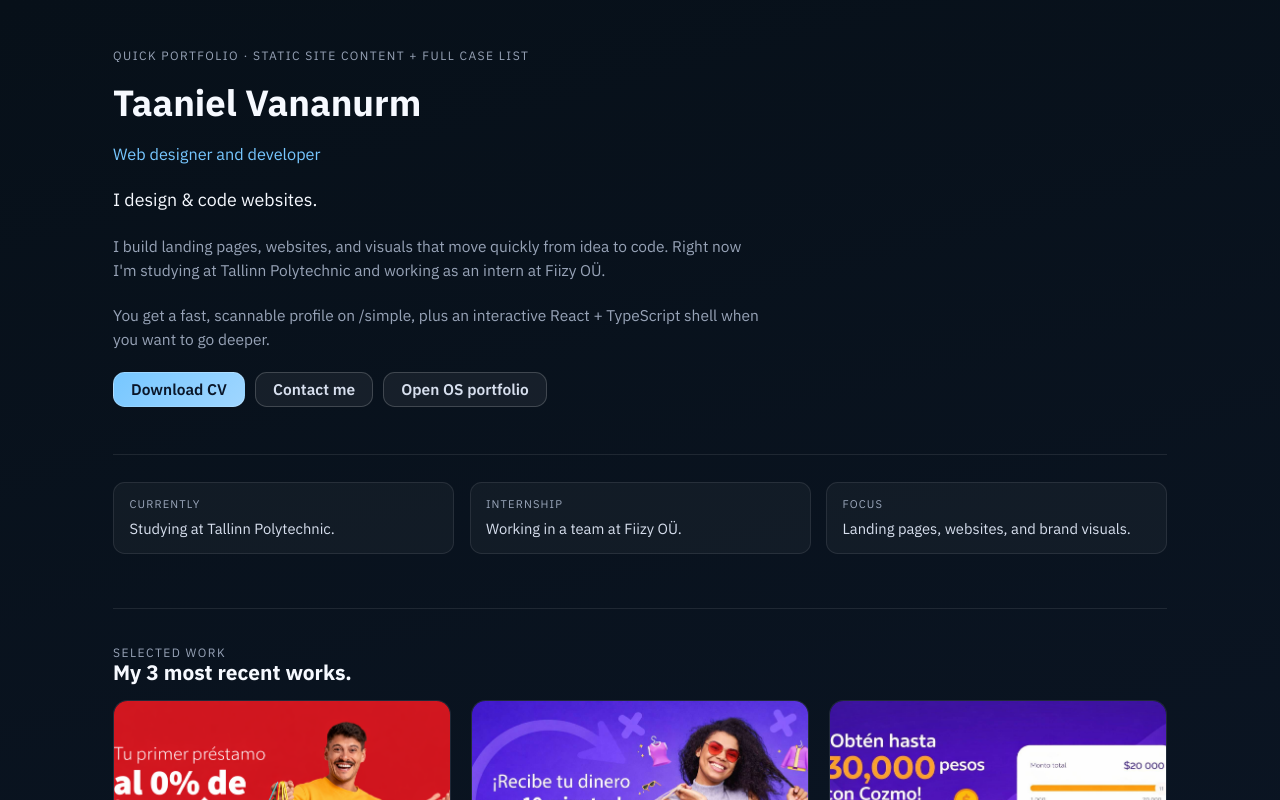
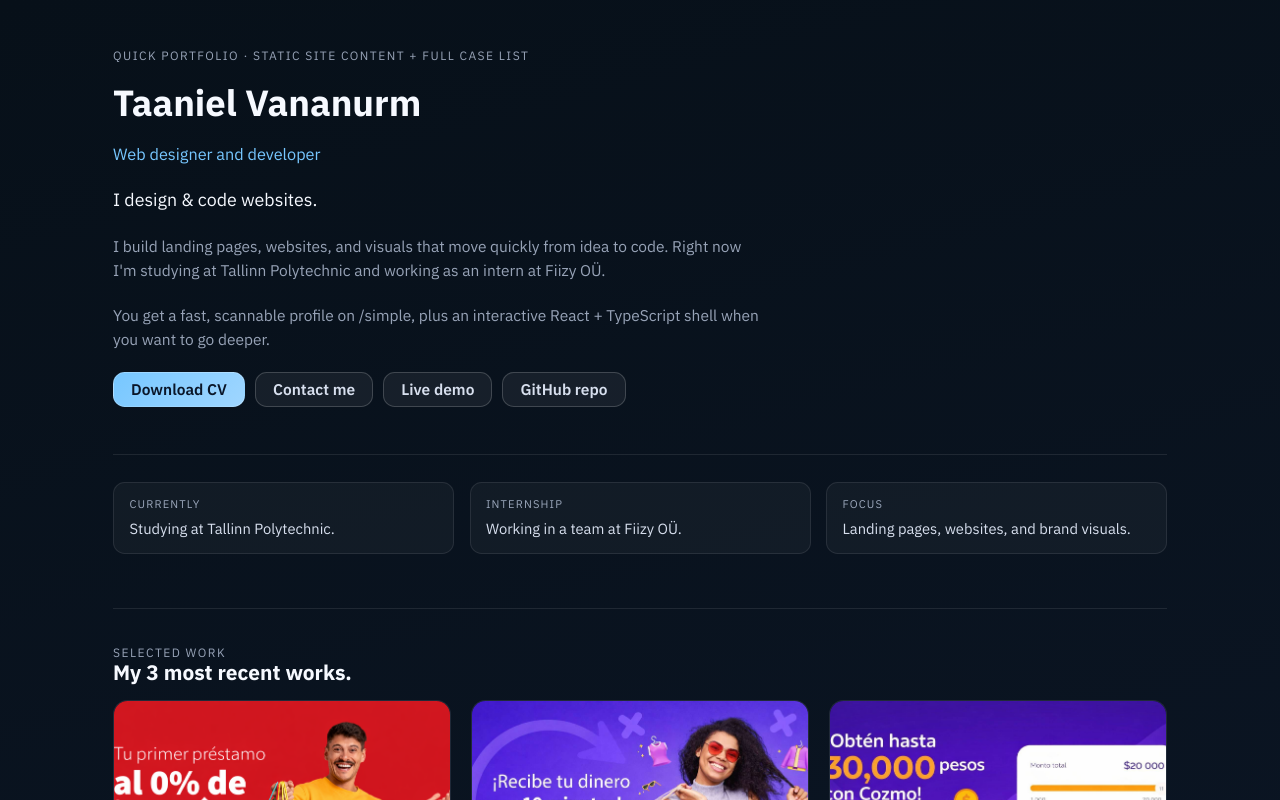
Before and after one commit to Taan1el/taaniel-portfolio-os, a React (Vite) app: page /simple in a window 1280 px wide. Shown: the top 800 px of the page. Built offline with nearby package versions, Linux system fonts and the light colour scheme.

Commit message:
feat: add live demo and repo links
Expose live demo + GitHub repo in /simple, Start menu, and Contact fast paths.

```diff
--- a/src/components/apps/contact-app.tsx
+++ b/src/components/apps/contact-app.tsx
@@ -1,7 +1,7 @@
 import { Copy, Download, ExternalLink, LayoutGrid, Mail, Phone } from "lucide-react";
 import { Link } from "react-router-dom";
 import { AppContent, AppScaffold } from "@/components/apps/app-layout";
-import { getResumeDownloadUrls, profile, socialLinks } from "@/data/portfolio";
+import { getResumeDownloadUrls, liveDemoUrl, profile, repoUrl, socialLinks } from "@/data/portfolio";
 import type { AppComponentProps } from "@/types/system";
 
 function copyToClipboard(value: string) {
@@ -72,6 +72,16 @@ export function ContactApp({ window }: AppComponentProps) {
             <span>Scrollable page without the desktop shell</span>
             <LayoutGrid size={15} />
           </Link>
+          <a className="contact-link-card" href={liveDemoUrl} target="_blank" rel="noreferrer">
+            <strong>Live demo</strong>
+            <span>Open the OS in a new tab</span>
+            <ExternalLink size={15} />
+          </a>
+          <a className="contact-link-card" href={repoUrl} target="_blank" rel="noreferrer">
+            <strong>GitHub repo</strong>
+            <span>Source code for this portfolio OS</span>
+            <ExternalLink size={15} />
+          </a>
           <a className="contact-link-card" href={getResumeDownloadUrls()[0]} download>
             <strong>Download CV</strong>
             <span>PDF · same file as Resume.pdf on the desktop</span>
--- a/src/components/recruiter/recruiter-view.tsx
+++ b/src/components/recruiter/recruiter-view.tsx
@@ -5,7 +5,9 @@ import { classicPortfolio } from "@/data/classic-portfolio";
 import {
   getResumeDownloadUrls,
   landingCopy,
+  liveDemoUrl,
   profile,
+  repoUrl,
   socialLinks,
 } from "@/data/portfolio";
 import { SafeImage } from "@/components/ui/safe-image";
@@ -55,9 +57,12 @@ export function RecruiterView() {
             <a className={styles.secondaryBtn} href={profile.email}>
               Contact me
             </a>
-            <Link className={styles.secondaryBtn} to="/">
-              Open OS portfolio
-            </Link>
+            <a className={styles.secondaryBtn} href={liveDemoUrl} target="_blank" rel="noreferrer">
+              Live demo
+            </a>
+            <a className={styles.secondaryBtn} href={repoUrl} target="_blank" rel="noreferrer">
+              GitHub repo
+            </a>
           </div>
 
           <dl className={styles.proofStrip}>
--- a/src/components/shell/desktop-surface.tsx
+++ b/src/components/shell/desktop-surface.tsx
@@ -13,7 +13,7 @@ interface DesktopSurfaceProps {
   nodes: Record<string, VirtualNode>;
   selectedIconId: string | null;
   iconPositions: Record<string, DesktopGridPosition>;
-  containerRef: RefObject<HTMLDivElement | null>;
+  containerRef: RefObject<HTMLDivElement>;
   gridMetrics: DesktopGridMetrics;
   toPixels: (position: DesktopGridPosition) => { x: number; y: number };
   onSelectIcon: (iconId: string | null) => void;
--- a/src/components/shell/start-menu.tsx
+++ b/src/components/shell/start-menu.tsx
@@ -1,7 +1,7 @@
 import { useEffect, useMemo, useRef, useState, type Ref, type RefObject } from "react";
 import { Mail } from "lucide-react";
 import { Button, ScrollArea } from "@/components/apps/app-layout";
-import { profile, socialLinks } from "@/data/portfolio";
+import { liveDemoUrl, profile, repoUrl, socialLinks } from "@/data/portfolio";
 import { getAppRegistry } from "@/lib/app-registry";
 import type { ShellAiSearchStatus } from "@/hooks/use-shell-ai-search";
 import type { ShellSearchAction, ShellSearchSection } from "@/lib/shell-search";
@@ -53,7 +53,7 @@ export function StartMenu({
       return state;
     }, {} as Record<AppCategory, boolean>)
   );
-  const menuRef = useRef<HTMLElement | null>(null);
+  const menuRef = useRef<HTMLElement>(null);
   const apps = getAppRegistry();
   const searching = searchQuery.trim().length > 0;
 
@@ -184,6 +184,12 @@ export function StartMenu({
         </div>
         <div className="start-menu__footer-meta">
           <div className="start-menu__links">
+            <a href={liveDemoUrl} target="_blank" rel="noreferrer">
+              Live demo
+            </a>
+            <a href={repoUrl} target="_blank" rel="noreferrer">
+              GitHub repo
+            </a>
             {socialLinks.slice(0, 4).map((link) => (
               <a key={link.label} href={link.url} target="_blank" rel="noreferrer">
                 {link.label}
--- a/src/components/shell/start-menu/start-menu-shell.tsx
+++ b/src/components/shell/start-menu/start-menu-shell.tsx
@@ -3,7 +3,7 @@ import { cn } from "@/lib/utils";
 
 interface StartMenuShellProps {
   children: React.ReactNode;
-  menuRef: React.RefObject<HTMLElement | null>;
+  menuRef: React.RefObject<HTMLElement>;
   className?: string;
 }
 
--- a/src/data/portfolio.ts
+++ b/src/data/portfolio.ts
@@ -36,6 +36,9 @@ export function getResumeDownloadUrls(): string[] {
   }
   return urls;
 }
+
+export const liveDemoUrl = "https://taan1el.github.io/taaniel-portfolio-os/";
+export const repoUrl = "https://github.com/Taan1el/taaniel-portfolio-os";
 
 export const skills = [
   "React",
--- a/src/hooks/use-grid-system.ts
+++ b/src/hooks/use-grid-system.ts
@@ -15,7 +15,7 @@ function getFallbackMetrics() {
 }
 
 export function useGridSystem<T extends HTMLElement>() {
-  const containerRef = useRef<T | null>(null);
+  const containerRef = useRef<T>(null);
   const [metrics, setMetrics] = useState<DesktopGridMetrics>(() => getFallbackMetrics());
 
   useEffect(() => {
```
